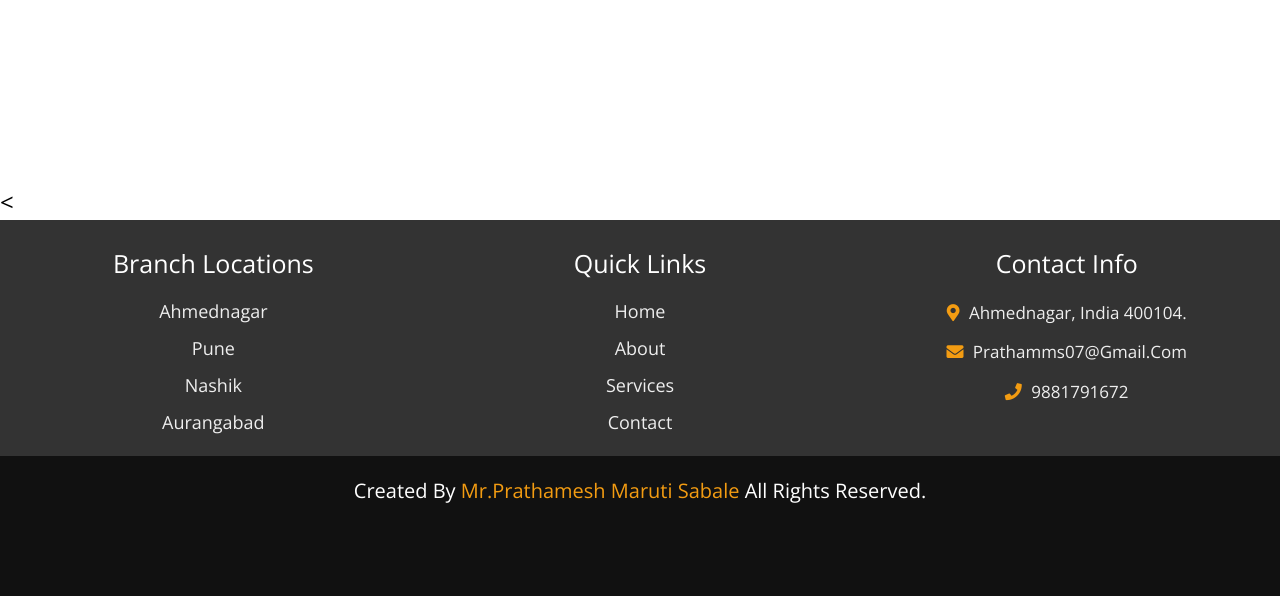
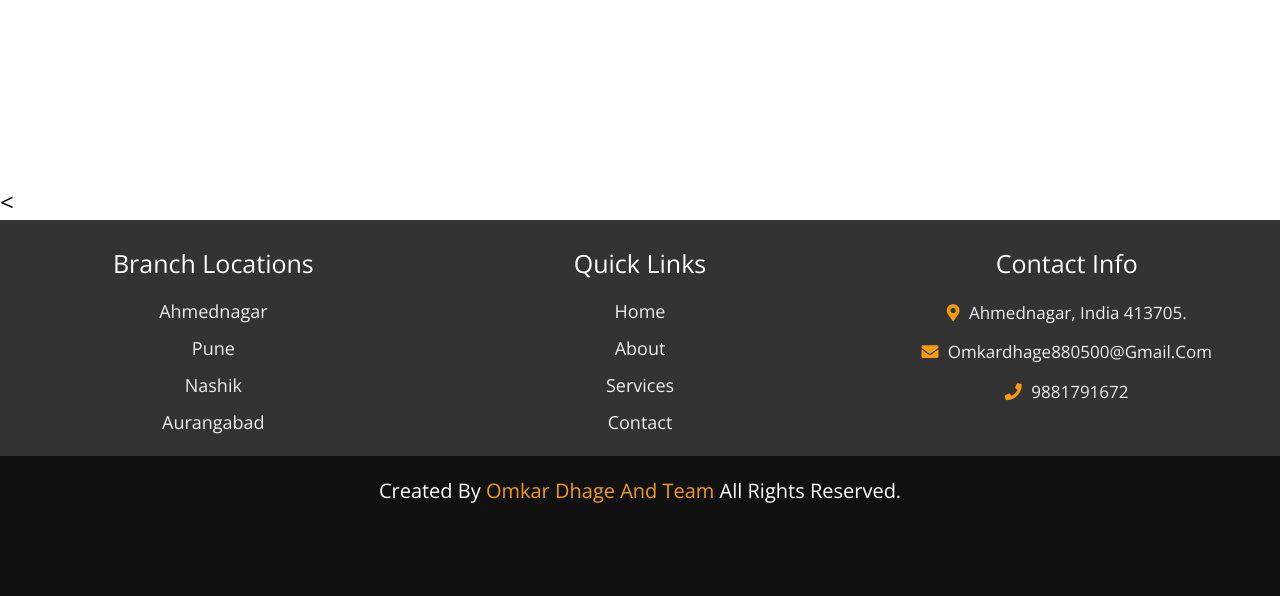
Before and after one commit to omi4535/hospital_website, a plain HTML site: page index.html in a window 1280 px wide. Shown: the part 3875-4471 px from the top of the page. Drawn offline with nearby package versions, Linux system fonts and the light colour scheme.

Commit message:
Update index.html

```diff
--- a/index.html
+++ b/index.html
@@ -244,14 +244,14 @@ As countries introduce measures to restrict movement as part of efforts to reduc
 
         <div class="box">
             <h3>contact info</h3>
-            <p> <i class="fas fa-map-marker-alt"></i> Ahmednagar, india 400104. </p>
-            <p> <i class="fas fa-envelope"></i> prathamms07@gmail.com </p>
+            <p> <i class="fas fa-map-marker-alt"></i> Ahmednagar, india 413705. </p>
+            <p> <i class="fas fa-envelope"></i> Omkardhage880500@gmail.com </p>
             <p> <i class="fas fa-phone"></i> 9881791672 </p>
         </div>
 
     </div>
 
-    <h1 class="credit">created by <a href="#">mr.prathamesh maruti sabale</a> all rights reserved. </h1>
+    <h1 class="credit">created by <a href="#">Omkar Dhage and Team</a> all rights reserved. </h1>
 
 </div>
 
```
